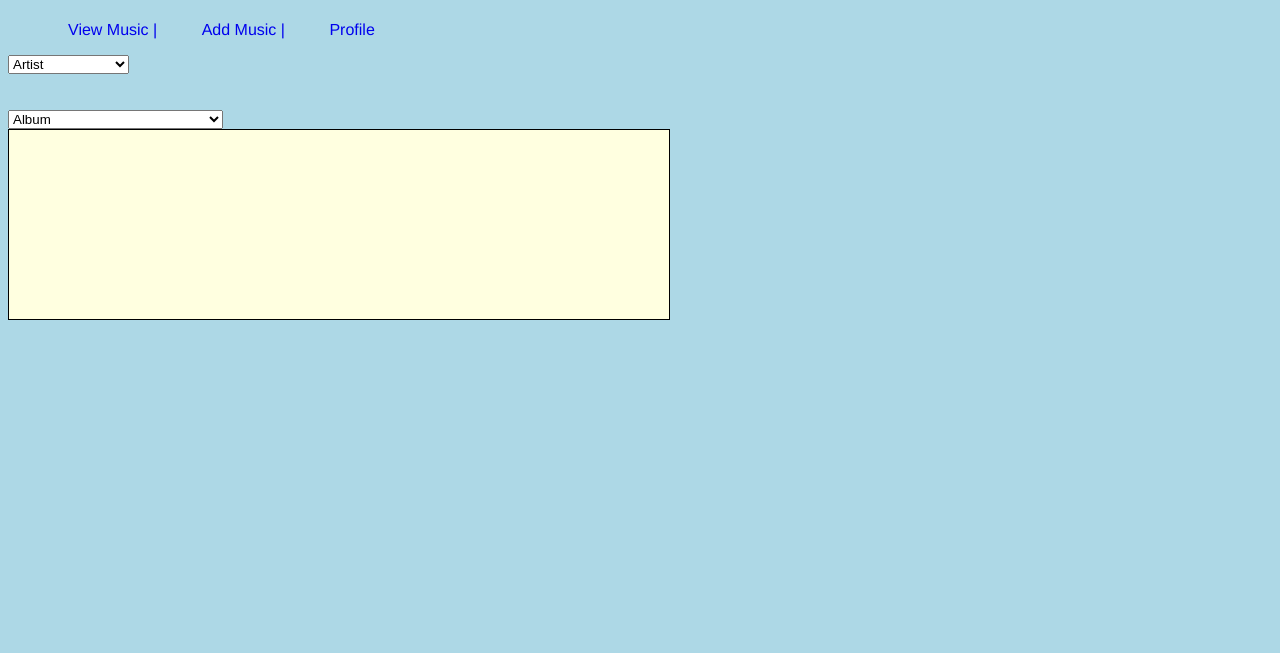
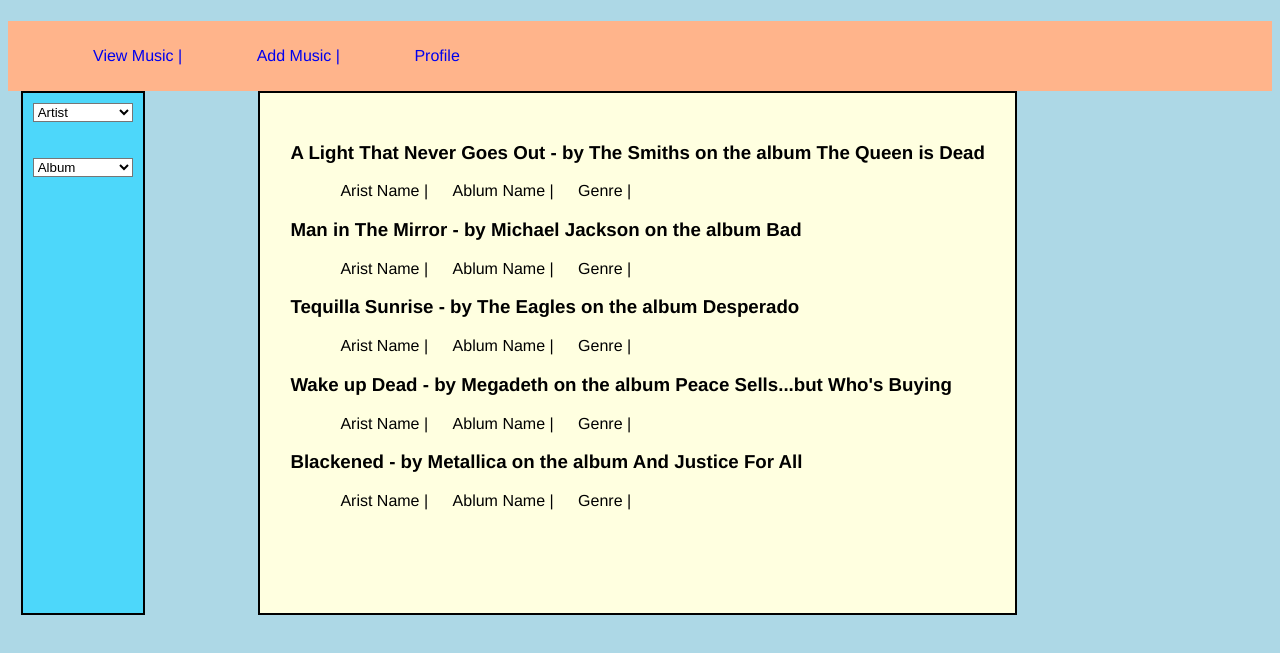
Before and after one commit to therealrmac/c19-Music_History, a plain HTML site: page index.html in a window 1280 px wide. Shown: the part 59-712 px from the top of the page. Drawn offline with Linux system fonts and the light colour scheme.

Commit message:
second commit

```diff
--- a/index.html
+++ b/index.html
@@ -8,7 +8,7 @@
 	  <title>Music History</title>
 	</head>
 	<body>
-	<div>
+
 		<h1>Music History</h1>
 		<nav class="mainNav">
 			<ul>
@@ -17,11 +17,11 @@
 				<li><a href="#">Profile</a></li>
 			</ul>
 		</nav>
-		</div>
-		<article>
-			<div class="drop">
-				<select name='select'>
-				<div class="dropButton">Artist:</div>
+		<section>
+		<article  id="songSelector">
+			<div >
+				<select name='select' class="buttonContent">
+				<div>Artist:</div>
 					<div class="buttonContent">
 						<option value="artist">Artist</option>
 						<option value="value">The Smiths</option>
@@ -33,13 +33,11 @@
 						</select>
 					</div>
 			</div>
-		</article>
 		<br>
 		<br>
-		<article>
-			<div class="drop">
-				<select name="select">
-					<div class="buttonContent">
+			<div >
+				<select name="select" class="buttonContent">
+					<div >
 						<option value="value">Album</option>
 						<option value="value1">The Queen is Dead</option>
 						<option value="value2">Bad</option>
@@ -49,50 +47,40 @@
 						</select>
 					</div>
 			</div>
-
 		</article>
-		<article id="songs">
-			<h2 id="metalSong"></h2>
-				<div>
-					<ul class="artists">
-						<li id="metalBand"></li>
-						<li id="metalAlbum"></li>
-						<li id='metalGenre'></li>
-					</ul>
-			</div>
-		<h2 id="megaSong"></h2>
-			<div>
-				<ul class='artists'>
-					<li id='megaBand'></li>
-					<li id="megaAlbum"></li>
-					<li id="megaGenre"></li>
+		<article class="listentomusic">
+		<h3 id="music"></h3>
+			<ul>
+				<li class="song">Arist Name |</li>
+				<li class="song">Ablum Name |</li>
+				<li class="song">Genre |</li>
 				</ul>
-		</div>
-			<h2 id= "mjSong"></h2>
-				<div id="Mj">
-					<ul class='artists'>
-						<li id="mjArtist"></li>
-						<li id= "mjAlbum"></li>
-						<li id= "mjGenre"></li>
-					</ul>
-			</div>
-			<h2 id='smithSong'></h2>
-				<div>
-					<ul class='artists'>
-						<li id="smithBand"></li>
-						<li id='smithAlbum'></li>
-						<li id='smithGenre'></li>
-					</ul>
-			</div>
-			<h2 id="eagleSong"></h2>
-				<div>
-					<ul class='artists'>
-						<li id="eagleBand"></li>
-						<li id="eagleAlbum"></li>
-						<li id="eagleGenre"></li>
-					</ul>
-			</div>
+		<h3 id="music1"></h3>
+			<ul>
+				<li class="song">Arist Name |</li>
+				<li class="song">Ablum Name |</li>
+				<li class="song">Genre |</li>
+				</ul>
+		<h3 id="music2"></h3>
+			<ul>
+				<li class="song">Arist Name |</li>
+				<li class="song">Ablum Name |</li>
+				<li class="song">Genre |</li>
+			</ul>
+		<h3 id="music3"></h3>
+			<ul>
+				<li class="song">Arist Name |</li>
+				<li class="song">Ablum Name |</li>
+				<li class="song">Genre |</li>
+				</ul>
+		<h3 id="music4"></h3>
+			<ul>
+				<li class="song">Arist Name |</li>
+				<li class="song">Ablum Name |</li>
+				<li class="song">Genre |</li>
+			</ul>
 		</article>
+		</section>
 		<script type="text/javascript" src="songs.js"></script>
 	</body>
 </html>
--- a/main.css
+++ b/main.css
@@ -1,6 +1,15 @@
 body{
 	font-family: "Helvetica", sans-serif;
 	background-color: lightblue;
+}
+.mainNav{
+	background-color: #ffb48b;
+	padding: 10px 10px;
+}
+.mainNav li{
+	list-style: none;
+	display: inline;
+	padding: 15px 15px;
 }
 .mainNav li a{
 	display: inline;
@@ -8,48 +17,35 @@ body{
 	list-style: none;
 	padding: 20px 20px;
 }
-
-.dropButton {
-	background-color: silver;
-	padding: 5%;
-	font-size: 20px;
-	border:1px solid black;
+section{
+	display: flex;
 }
-.drop {
+#songSelector{
+	border: 2px solid;
+	background-color: #4dd7fa;
+	height: 500px;
+	max-width: 180px;
+	padding: 10px 10px;
 	position: relative;
-	display: inline-block;
+	left: 1%;
 }
 .buttonContent {
-	display: none;
-	position: absolute;
 	background-color: white;
-	min-width: 160px;
 	box-shadow: 0px 8px 16px 0px rgba(0,0,0,0 2);
 	z-index: 1;
-
+	max-width: 100px;
 }
-.buttonContent a{
-	color: black;
-	padding: 8px 10px;
-	text-decoration: none;
-	display: block;
-	border: 1px solid black;
+.listentomusic{
+	border: 2px solid;
+	background-color: #ffffe0;
+	max-width: 100%;
+	padding: 30px 30px;
+	max-height: 100%;
+	position: relative;
+	left: 10%;
 }
-.drop:hover .buttonContent{
-	display: block;
-
+.listentomusic li{
+	list-style: none;
+	display: inline;
+	padding: 10px 10px;
 }
-.drop:hover .dropButton{
-	background-color: lightblue;
-}
-#songs{
-	border: 1px solid;
-	background-color: #ffffe0;
-	max-width: 660px;
-}
-#songs, ul, li{
-	text-align: left;
-}
-.artists, li{
-	display: inline;
-}
--- a/songs.js
+++ b/songs.js
@@ -1,11 +1,25 @@
 var songs = [];
-songs[songs.length] = "A Light That Never Goes Out > by The Smiths on the album The Queen is Dead";
-songs[songs.length] = "Man in The Mirror > by Michael Jackson on the album Bad";
-songs[songs.length] = "Tequila Sunrise > by The Eagles on the album Desperado";
-songs[songs.length] = "Wake up Dead > by Megadeth on the album Peace Sells...but Who's Buying?";
-songs[songs.length] = "Blackened > by Metallica on the album And Justice For All";
-
-
+songs[songs.length] = "A !Light That Never Goes Out > by The Smiths on the album The Queen is Dead";
+songs[songs.length] = "Man in The Mirror > by Mich@ael Jackson on the album Bad";
+songs[songs.length] = "Tequilla Sun@rise > by The Eagles on the album Desperado";
+songs[songs.length] = "Wake up Dead > by Mega!deth on the album Peace Sells...but Who's Buying?";
+songs[songs.length] = "Blackened > by Metallica on the al$bum And Justice For All";
+console.log(songs.length);
+var song1=document.getElementById('music');
+var song2=document.getElementById('music1');
+var song3=document.getElementById('music2');
+var song4=document.getElementById('music3');
+var song5=document.getElementById('music4');
+for (var i=0; i<songs.length; i++){
+	songs[i]= songs[i].replace(/[!@?$]/gi, "");
+	songs[i]= songs[i].replace(/> /gi, ' - ');
+}
+song1.innerHTML= songs[0];
+song2.innerHTML= songs[1];
+song3.innerHTML= songs[2];
+song4.innerHTML= songs[3];
+song5.innerHTML= songs[4];
+console.log(songs);
 
 
 
```
Also changed, not shown: 1 other file.
